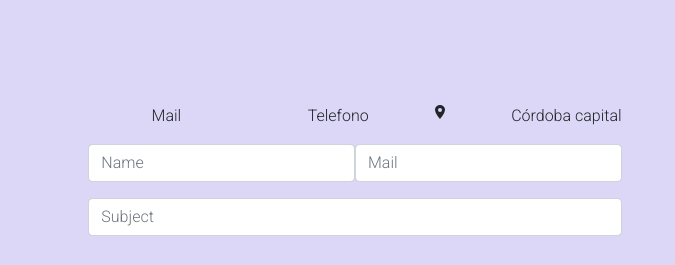
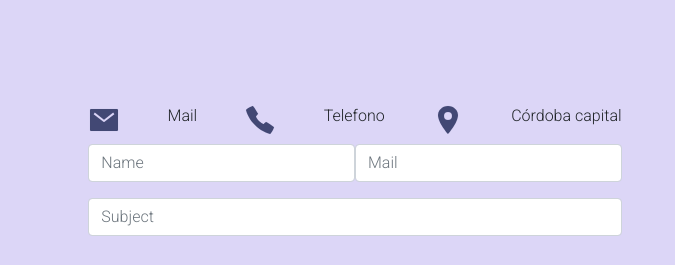
Before and after one commit to Fer22luna/Desafio-6-git, a plain HTML site: page Pages/Contacto.html in a window 1280 px wide. Shown: the part 147-412 px from the top of the page, 605-1280 px from the left. Drawn offline with nearby package versions, Linux system fonts and the light colour scheme.

Commit message:
intentando poner bien los iconos

```diff
--- a/Pages/Contacto.html
+++ b/Pages/Contacto.html
@@ -104,9 +104,9 @@
             </div>
             <div class="datos  col-lg-5 d-flex flex-column justify-content-center ">
                 <div class="datos-generales d-flex flex-row justify-content-between">
-                    <i></i><p>Mail</p>
-                    <i></i><p>Telefono</p>
-                     <ion-icon name="location-sharp"></ion-icon><p>Córdoba capital</p>
+                    <ion-icon size="large" name="mail-sharp"></ion-icon><p class="mail">Mail</p>
+                    <ion-icon size="large" name="call-sharp"></ion-icon><p>Telefono</p>
+                    <ion-icon size="large" name="location-sharp"></ion-icon><p>Córdoba capital</p>
                 </div>
                 <div class="mb-3">
                     <div class="d-flex flex-row ">
--- a/css/style.css
+++ b/css/style.css
@@ -232,14 +232,12 @@ color:#DCD6F7;
     font-family: 'Rubik', sans-serif;
     width: 100%;
     height: 50vh;
-   /* background-image: linear-gradient(rgba(0, 0, 0, 0.500), rgba(0, 0, 0, 0.500)), url(../Multimedia/biblioteca.jpg);
-   */
    background-size: cover;
     display: flex;
     justify-content: center;
     align-items: center;
     flex-direction: column;
-    color: #F4EEFF;
+    color:#424874;
     background-attachment: fixed;
     margin-top: 50px;
 }
@@ -549,6 +547,11 @@ color:#DCD6F7;
     margin-bottom: 30px;
     padding-top: 40px;
 }
+ion-icon {
+    color:#424874;
+  }
+
+
 /*------------------------LITERATURA EXTRANJERA-----------------------*/
 
 
```
